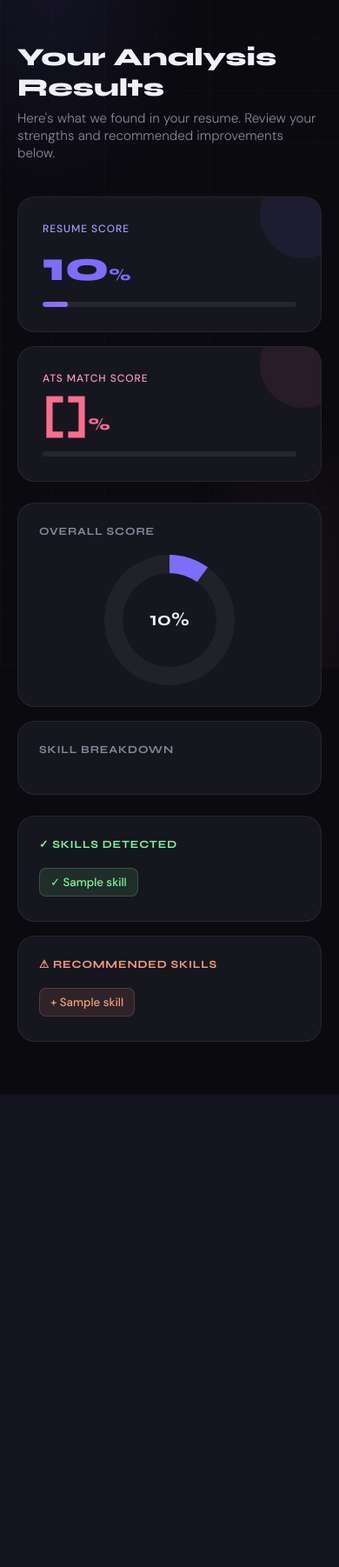
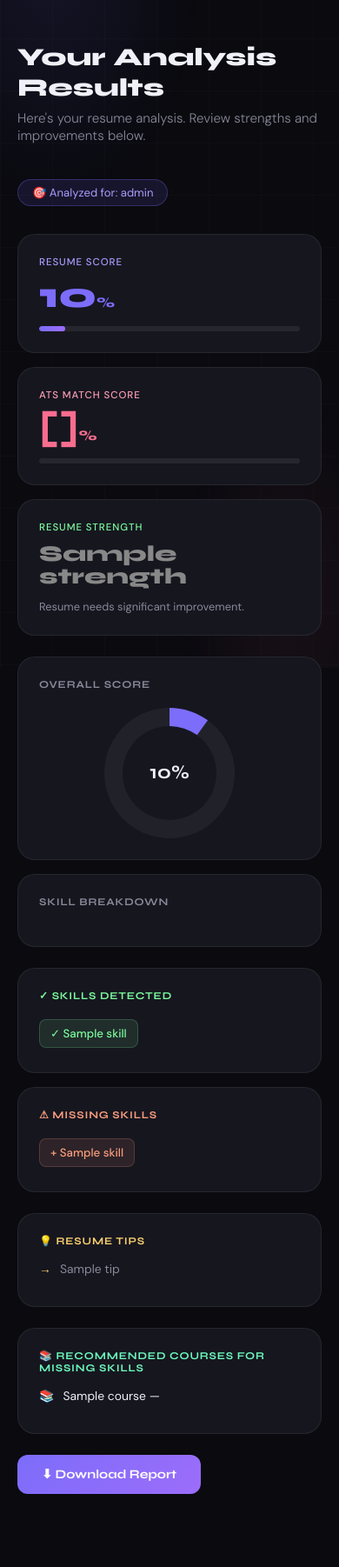
Before and after one commit to itzswathinagaraj/AI-Resume-Analyzer, a Flask app: template templates/result.html in a window 390 px wide. Shown: the part 76-1878 px from the top of the page at 87% size. Before the commit the page ends 1334 px from the top, so only its background shows below. Run offline with Flask 3, Linux system fonts and the light colour scheme; the template is opened without the code that fills it: most values are stand-ins (such as "Sample title", 1, 10 or a date in 2020).

Commit message:
Added role matching, strength meter, tips, courses, download

```diff
--- a/app.py
+++ b/app.py
@@ -8,17 +8,91 @@ UPLOAD_FOLDER = os.path.join(os.path.dirname(__file__), "uploads")
 os.makedirs(UPLOAD_FOLDER, exist_ok=True)
 app.config["UPLOAD_FOLDER"] = UPLOAD_FOLDER
 
+# Skills for each job role
+JOB_ROLES = {
+    "Python Developer": [
+        "python", "flask", "django", "sql", "html", "css",
+        "javascript", "git", "api", "machine learning"
+    ],
+    "Data Analyst": [
+        "python", "sql", "excel", "pandas", "numpy",
+        "matplotlib", "power bi", "tableau", "statistics", "data analysis"
+    ],
+    "Full Stack Developer": [
+        "html", "css", "javascript", "react", "nodejs",
+        "python", "sql", "git", "api", "mongodb"
+    ],
+    "Machine Learning Engineer": [
+        "python", "machine learning", "deep learning", "tensorflow",
+        "keras", "scikit-learn", "numpy", "pandas", "nlp", "data analysis"
+    ],
+    "Web Developer": [
+        "html", "css", "javascript", "react", "bootstrap",
+        "git", "api", "nodejs", "sql", "figma"
+    ]
+}
+
+# Tips based on resume content
+def get_tips(text, found_skills):
+    tips = []
+    if "github" not in text.lower():
+        tips.append("Add your GitHub profile link")
+    if "linkedin" not in text.lower():
+        tips.append("Add your LinkedIn profile link")
+    if "project" not in text.lower():
+        tips.append("Add a Projects section")
+    if "experience" not in text.lower():
+        tips.append("Add internship or work experience")
+    if "certif" not in text.lower():
+        tips.append("Add certifications if you have any")
+    if len(found_skills) < 4:
+        tips.append("Add more technical skills to your resume")
+    return tips
+
+# Course recommendations for missing skills
+COURSES = {
+    "python": "Python - https://www.learnpython.org",
+    "sql": "SQL - https://www.w3schools.com/sql",
+    "machine learning": "ML - https://www.coursera.org/learn/machine-learning",
+    "html": "HTML - https://www.w3schools.com/html",
+    "css": "CSS - https://www.w3schools.com/css",
+    "javascript": "JavaScript - https://javascript.info",
+    "react": "React - https://react.dev/learn",
+    "pandas": "Pandas - https://pandas.pydata.org/docs",
+    "numpy": "NumPy - https://numpy.org/learn",
+    "deep learning": "Deep Learning - https://www.coursera.org/specializations/deep-learning",
+    "tensorflow": "TensorFlow - https://www.tensorflow.org/tutorials",
+    "git": "Git - https://learngitbranching.js.org",
+    "flask": "Flask - https://flask.palletsprojects.com",
+    "django": "Django - https://www.djangoproject.com/start",
+    "mongodb": "MongoDB - https://learn.mongodb.com",
+    "tableau": "Tableau - https://www.tableau.com/learn/training",
+    "power bi": "Power BI - https://learn.microsoft.com/en-us/power-bi",
+}
+
+# Strength meter
+def get_strength(score):
+    if score >= 80:
+        return "Excellent", "#7cfa9d"
+    elif score >= 60:
+        return "Strong", "#7c6dfa"
+    elif score >= 40:
+        return "Average", "#fad06d"
+    else:
+        return "Weak", "#fa6d8f"
+
 
 @app.route("/")
 def home():
-    return render_template("index.html")
+    roles = list(JOB_ROLES.keys())
+    return render_template("index.html", roles=roles)
 
 
 @app.route("/upload", methods=["POST"])
 def upload():
-
     file = request.files["resume"]
     job_desc = request.form.get("jobdesc", "")
+    selected_role = request.form.get("role", "Python Developer")
 
     if file.filename == "":
         return "No file selected"
@@ -33,13 +107,8 @@ def upload():
         if content:
             resume_text += content
 
-    skills = [
-    "python", "html", "css", "machine learning",
-    "data analysis", "problem solving",
-    "communication", "teamwork", "web development",
-    "artificial intelligence", "deep learning"
-    ]
-
+    # Role based skill matching
+    skills = JOB_ROLES.get(selected_role, JOB_ROLES["Python Developer"])
     found_skills = []
     missing_skills = []
 
@@ -49,24 +118,32 @@ def upload():
         else:
             missing_skills.append(skill)
 
-    score = len(found_skills) * 10
-    if score > 100:
-        score = 100
+    score = int((len(found_skills) / len(skills)) * 100)
 
     # ATS match
     resume_words = set(resume_text.lower().split())
     job_words = set(job_desc.lower().split())
     matched = resume_words.intersection(job_words)
-    ats_score = int((len(matched) / len(job_words)) * 100) if len(job_words) > 0 else 0
+    ats_score = int((len(matched) / len(job_words)) * 100) if job_words else 0
     if ats_score > 100:
         ats_score = 100
+
+    # Extras
+    tips = get_tips(resume_text, found_skills)
+    strength, strength_color = get_strength(score)
+    course_recs = [COURSES[s] for s in missing_skills if s in COURSES]
 
     return render_template(
         "result.html",
         skills=found_skills,
         missing=missing_skills,
         score=score,
-        ats=ats_score
+        ats=ats_score,
+        role=selected_role,
+        tips=tips,
+        strength=strength,
+        strength_color=strength_color,
+        courses=course_recs
     )
 
 
--- a/templates/result.html
+++ b/templates/result.html
@@ -13,72 +13,115 @@
   body::before { content: ''; position: fixed; inset: 0; background: radial-gradient(ellipse 80% 60% at 15% 5%, rgba(124,109,250,0.1) 0%, transparent 55%), radial-gradient(ellipse 60% 50% at 85% 90%, rgba(250,109,143,0.07) 0%, transparent 55%); pointer-events: none; z-index: 0; }
   body::after { content: ''; position: fixed; inset: 0; background-image: linear-gradient(rgba(255,255,255,0.02) 1px, transparent 1px), linear-gradient(90deg, rgba(255,255,255,0.02) 1px, transparent 1px); background-size: 60px 60px; pointer-events: none; z-index: 0; }
   .wrapper { position: relative; z-index: 1; max-width: 900px; margin: 0 auto; padding: 40px 20px 60px; }
-  .topbar { display: flex; align-items: center; justify-content: space-between; margin-bottom: 48px; animation: fadeDown 0.5s ease both; }
+  .topbar { display: flex; align-items: center; justify-content: space-between; margin-bottom: 48px; }
   .logo { font-family: 'Syne', sans-serif; font-size: 1.1rem; font-weight: 800; background: linear-gradient(135deg, #7c6dfa, #fa6d8f); -webkit-background-clip: text; -webkit-text-fill-color: transparent; background-clip: text; }
   .back-btn { display: inline-flex; align-items: center; gap: 8px; text-decoration: none; color: var(--muted); font-size: 0.87rem; border: 1px solid var(--border); padding: 8px 16px; border-radius: 100px; transition: all 0.2s; }
   .back-btn:hover { color: var(--text); border-color: rgba(124,109,250,0.4); background: rgba(124,109,250,0.07); }
-  .page-title { font-family: 'Syne', sans-serif; font-size: clamp(1.8rem, 4vw, 2.6rem); font-weight: 800; margin-bottom: 8px; animation: fadeDown 0.6s 0.1s ease both; }
-  .page-subtitle { color: var(--muted); font-size: 0.95rem; margin-bottom: 40px; font-weight: 300; animation: fadeDown 0.6s 0.15s ease both; }
-  .score-row { display: grid; grid-template-columns: 1fr 1fr; gap: 16px; margin-bottom: 24px; animation: fadeUp 0.7s 0.2s ease both; }
-  @media (max-width: 560px) { .score-row { grid-template-columns: 1fr; } }
-  .score-card { background: var(--card); border: 1px solid var(--border); border-radius: 20px; padding: 28px; position: relative; overflow: hidden; }
-  .score-card::before { content: ''; position: absolute; top: -30px; right: -30px; width: 100px; height: 100px; border-radius: 50%; opacity: 0.08; }
-  .score-card.purple::before { background: #7c6dfa; }
-  .score-card.pink::before { background: #fa6d8f; }
-  .score-label { font-size: 0.75rem; font-weight: 500; text-transform: uppercase; letter-spacing: 0.08em; margin-bottom: 12px; }
+  .page-title { font-family: 'Syne', sans-serif; font-size: clamp(1.8rem, 4vw, 2.6rem); font-weight: 800; margin-bottom: 8px; }
+  .page-subtitle { color: var(--muted); font-size: 0.95rem; margin-bottom: 40px; font-weight: 300; }
+  .role-badge { display: inline-flex; align-items: center; gap: 8px; background: rgba(124,109,250,0.12); border: 1px solid rgba(124,109,250,0.3); border-radius: 100px; padding: 6px 16px; font-size: 0.82rem; color: #a89cfc; margin-bottom: 32px; }
+
+  /* Score row */
+  .score-row { display: grid; grid-template-columns: 1fr 1fr 1fr; gap: 16px; margin-bottom: 24px; }
+  @media (max-width: 600px) { .score-row { grid-template-columns: 1fr; } }
+  .score-card { background: var(--card); border: 1px solid var(--border); border-radius: 20px; padding: 24px; position: relative; overflow: hidden; }
+  .score-label { font-size: 0.72rem; font-weight: 500; text-transform: uppercase; letter-spacing: 0.08em; margin-bottom: 10px; }
+  .score-number { font-family: 'Syne', sans-serif; font-size: 2.6rem; font-weight: 800; line-height: 1; margin-bottom: 14px; }
   .score-card.purple .score-label { color: #a89cfc; }
+  .score-card.purple .score-number { color: #7c6dfa; }
   .score-card.pink .score-label { color: #fc9db4; }
-  .score-number { font-family: 'Syne', sans-serif; font-size: 3rem; font-weight: 800; line-height: 1; margin-bottom: 16px; }
-  .score-card.purple .score-number { color: #7c6dfa; }
   .score-card.pink .score-number { color: #fa6d8f; }
+  .score-card.green .score-label { color: #7cfa9d; }
+  .score-card.green .score-number { font-size: 1.6rem; margin-top: 6px; }
   .prog-track { width: 100%; height: 6px; background: rgba(255,255,255,0.07); border-radius: 100px; overflow: hidden; }
-  .prog-fill { height: 100%; border-radius: 100px; transition: width 1s cubic-bezier(0.4, 0, 0.2, 1); }
+  .prog-fill { height: 100%; border-radius: 100px; transition: width 1s cubic-bezier(0.4,0,0.2,1); }
   .score-card.purple .prog-fill { background: linear-gradient(90deg, #7c6dfa, #9c6dfa); }
   .score-card.pink .prog-fill { background: linear-gradient(90deg, #fa6d8f, #fa9db4); }
-  .charts-row { display: grid; grid-template-columns: 200px 1fr; gap: 16px; margin-bottom: 24px; animation: fadeUp 0.7s 0.3s ease both; }
+
+  /* Charts */
+  .charts-row { display: grid; grid-template-columns: 200px 1fr; gap: 16px; margin-bottom: 24px; }
   @media (max-width: 600px) { .charts-row { grid-template-columns: 1fr; } }
   .chart-card { background: var(--card); border: 1px solid var(--border); border-radius: 20px; padding: 24px; display: flex; flex-direction: column; align-items: center; justify-content: center; }
-  .chart-card h4 { font-family: 'Syne', sans-serif; font-size: 0.78rem; font-weight: 700; text-transform: uppercase; letter-spacing: 0.07em; color: var(--muted); margin-bottom: 20px; align-self: flex-start; }
+  .chart-card h4 { font-family: 'Syne', sans-serif; font-size: 0.75rem; font-weight: 700; text-transform: uppercase; letter-spacing: 0.07em; color: var(--muted); margin-bottom: 20px; align-self: flex-start; }
   .donut-wrap { width: 150px; height: 150px; }
-  .skills-grid { display: grid; grid-template-columns: 1fr 1fr; gap: 16px; animation: fadeUp 0.7s 0.4s ease both; }
-  @media (max-width: 560px) { .skills-grid { grid-template-columns: 1fr; } }
-  .skill-section { background: var(--card); border: 1px solid var(--border); border-radius: 20px; padding: 24px; }
-  .skill-section h4 { font-family: 'Syne', sans-serif; font-size: 0.78rem; font-weight: 700; text-transform: uppercase; letter-spacing: 0.07em; margin-bottom: 16px; }
-  .skill-section.found h4 { color: #7cfa9d; }
-  .skill-section.missing h4 { color: #fa9d7c; }
-  .skill-tag { display: inline-flex; align-items: center; gap: 6px; border-radius: 8px; padding: 7px 12px; font-size: 0.83rem; font-weight: 500; margin: 4px 4px 4px 0; }
-  .skill-tag.found { background: rgba(124,250,157,0.1); border: 1px solid rgba(124,250,157,0.2); color: #7cfa9d; }
-  .skill-tag.missing { background: rgba(250,157,124,0.1); border: 1px solid rgba(250,157,124,0.2); color: #fa9d7c; }
   .bar-chart-wrap { width: 100%; }
   .bar-item { display: flex; align-items: center; gap: 10px; margin-bottom: 10px; font-size: 0.83rem; }
-  .bar-item-label { width: 100px; flex-shrink: 0; color: var(--muted); text-transform: capitalize; }
+  .bar-item-label { width: 110px; flex-shrink: 0; color: var(--muted); text-transform: capitalize; }
   .bar-item-track { flex: 1; height: 8px; background: rgba(255,255,255,0.06); border-radius: 100px; overflow: hidden; }
   .bar-item-fill { height: 100%; border-radius: 100px; background: linear-gradient(90deg, #7c6dfa, #9c6dfa); transition: width 1s ease; }
   .bar-item-fill.missing-bar { background: linear-gradient(90deg, #fa6d8f, #fa9db4); }
+
+  /* Skills */
+  .skills-grid { display: grid; grid-template-columns: 1fr 1fr; gap: 16px; margin-bottom: 24px; }
+  @media (max-width: 560px) { .skills-grid { grid-template-columns: 1fr; } }
+  .skill-section { background: var(--card); border: 1px solid var(--border); border-radius: 20px; padding: 24px; }
+  .skill-section h4 { font-family: 'Syne', sans-serif; font-size: 0.75rem; font-weight: 700; text-transform: uppercase; letter-spacing: 0.07em; margin-bottom: 16px; }
+  .skill-section.found h4 { color: #7cfa9d; }
+  .skill-section.missing h4 { color: #fa9d7c; }
+  .skill-tag { display: inline-flex; align-items: center; border-radius: 8px; padding: 7px 12px; font-size: 0.83rem; font-weight: 500; margin: 4px 4px 4px 0; }
+  .skill-tag.found { background: rgba(124,250,157,0.1); border: 1px solid rgba(124,250,157,0.2); color: #7cfa9d; }
+  .skill-tag.missing { background: rgba(250,157,124,0.1); border: 1px solid rgba(250,157,124,0.2); color: #fa9d7c; }
+
+  /* Tips */
+  .tips-card { background: var(--card); border: 1px solid var(--border); border-radius: 20px; padding: 24px; margin-bottom: 24px; }
+  .tips-card h4 { font-family: 'Syne', sans-serif; font-size: 0.75rem; font-weight: 700; text-transform: uppercase; letter-spacing: 0.07em; color: #fad06d; margin-bottom: 16px; }
+  .tip-item { display: flex; align-items: flex-start; gap: 10px; margin-bottom: 10px; font-size: 0.87rem; color: var(--muted); }
+  .tip-item::before { content: '→'; color: #fad06d; flex-shrink: 0; }
+
+  /* Courses */
+  .courses-card { background: var(--card); border: 1px solid var(--border); border-radius: 20px; padding: 24px; margin-bottom: 24px; }
+  .courses-card h4 { font-family: 'Syne', sans-serif; font-size: 0.75rem; font-weight: 700; text-transform: uppercase; letter-spacing: 0.07em; color: #6dfabd; margin-bottom: 16px; }
+  .course-item { display: flex; align-items: center; gap: 10px; margin-bottom: 10px; font-size: 0.87rem; }
+  .course-item a { color: #6dfabd; text-decoration: none; }
+  .course-item a:hover { text-decoration: underline; }
+  .course-item::before { content: '📚'; flex-shrink: 0; }
+
+  /* Download btn */
+  .download-btn { display: inline-flex; align-items: center; gap: 8px; background: linear-gradient(135deg, #7c6dfa, #9c6dfa); border: none; border-radius: 12px; color: white; font-family: 'Syne', sans-serif; font-size: 0.9rem; font-weight: 700; padding: 14px 28px; cursor: pointer; transition: all 0.25s; text-decoration: none; margin-bottom: 24px; }
+  .download-btn:hover { transform: translateY(-2px); box-shadow: 0 8px 30px rgba(124,109,250,0.45); }
+
   @keyframes fadeDown { from { opacity: 0; transform: translateY(-14px); } to { opacity: 1; transform: translateY(0); } }
   @keyframes fadeUp { from { opacity: 0; transform: translateY(18px); } to { opacity: 1; transform: translateY(0); } }
 </style>
 </head>
 <body>
 <div class="wrapper">
+
   <div class="topbar">
     <div class="logo">ResumeAI</div>
     <a href="/" class="back-btn">← Analyze Another</a>
   </div>
+
   <h1 class="page-title">Your Analysis Results</h1>
-  <p class="page-subtitle">Here's what we found in your resume. Review your strengths and recommended improvements below.</p>
+  <p class="page-subtitle">Here's your resume analysis. Review strengths and improvements below.</p>
+  <div class="role-badge">🎯 Analyzed for: {{ role }}</div>
+
+  <!-- Score Cards -->
   <div class="score-row">
     <div class="score-card purple">
       <div class="score-label">Resume Score</div>
-      <div class="score-number">{{ score }}<small style="font-size:1.2rem">%</small></div>
-      <div class="prog-track"><div class="prog-fill" id="resumeBar" style="width: 0%"></div></div>
+      <div class="score-number">{{ score }}<small style="font-size:1rem">%</small></div>
+      <div class="prog-track"><div class="prog-fill" id="resumeBar" style="width:0%"></div></div>
     </div>
     <div class="score-card pink">
       <div class="score-label">ATS Match Score</div>
-      <div class="score-number">{{ ats }}<small style="font-size:1.2rem">%</small></div>
-      <div class="prog-track"><div class="prog-fill" id="atsBar" style="width: 0%"></div></div>
+      <div class="score-number">{{ ats }}<small style="font-size:1rem">%</small></div>
+      <div class="prog-track"><div class="prog-fill" id="atsBar" style="width:0%"></div></div>
+    </div>
+    <div class="score-card green">
+      <div class="score-label">Resume Strength</div>
+      <div class="score-number" style="color: {{ strength_color }}">{{ strength }}</div>
+      <div style="font-size:0.8rem; color:var(--muted); margin-top:8px;">
+        {% if strength == 'Excellent' %}Your resume is outstanding!
+        {% elif strength == 'Strong' %}Good resume, minor improvements needed.
+        {% elif strength == 'Average' %}Resume needs some work.
+        {% else %}Resume needs significant improvement.
+        {% endif %}
+      </div>
     </div>
   </div>
+
+  <!-- Charts -->
   <div class="charts-row">
     <div class="chart-card">
       <h4>Overall Score</h4>
@@ -89,32 +132,64 @@
       <div class="bar-chart-wrap" id="barChartWrap"></div>
     </div>
   </div>
+
+  <!-- Skills -->
   <div class="skills-grid">
     <div class="skill-section found">
       <h4>✓ Skills Detected</h4>
       {% if skills %}
         {% for skill in skills %}<span class="skill-tag found">✓ {{ skill }}</span>{% endfor %}
       {% else %}
-        <p style="color: var(--muted); font-size: 0.85rem;">No matching skills found.</p>
+        <p style="color:var(--muted);font-size:0.85rem">No matching skills found.</p>
       {% endif %}
     </div>
     <div class="skill-section missing">
-      <h4>⚠ Recommended Skills</h4>
+      <h4>⚠ Missing Skills</h4>
       {% if missing %}
         {% for skill in missing %}<span class="skill-tag missing">+ {{ skill }}</span>{% endfor %}
       {% else %}
-        <p style="color: #7cfa9d; font-size: 0.85rem;">Great! All key skills detected.</p>
+        <p style="color:#7cfa9d;font-size:0.85rem">All key skills detected!</p>
       {% endif %}
     </div>
   </div>
+
+  <!-- Tips -->
+  {% if tips %}
+  <div class="tips-card">
+    <h4>💡 Resume Tips</h4>
+    {% for tip in tips %}
+    <div class="tip-item">{{ tip }}</div>
+    {% endfor %}
+  </div>
+  {% endif %}
+
+  <!-- Course Recommendations -->
+  {% if courses %}
+  <div class="courses-card">
+    <h4>📚 Recommended Courses for Missing Skills</h4>
+    {% for course in courses %}
+    <div class="course-item">
+      {% set parts = course.split(' - ') %}
+      <span>{{ parts[0] }} — <a href="{{ parts[1] }}" target="_blank">{{ parts[1] }}</a></span>
+    </div>
+    {% endfor %}
+  </div>
+  {% endif %}
+
+  <!-- Download Button -->
+  <button class="download-btn" onclick="window.print()">⬇ Download Report</button>
+
 </div>
+
 <script>
   const resumeScore = {{ score }};
   const atsScore = {{ ats }};
+
   setTimeout(() => {
     document.getElementById('resumeBar').style.width = resumeScore + '%';
     document.getElementById('atsBar').style.width = atsScore + '%';
   }, 200);
+
   const ctx = document.getElementById('donutChart').getContext('2d');
   new Chart(ctx, {
     type: 'doughnut',
@@ -142,15 +217,18 @@
       }
     }]
   });
+
   const allSkills = {{ skills | tojson }};
   const missingSkills = {{ missing | tojson }};
   const barWrap = document.getElementById('barChartWrap');
+
   allSkills.forEach(skill => {
     barWrap.innerHTML += `<div class="bar-item"><div class="bar-item-label">${skill}</div><div class="bar-item-track"><div class="bar-item-fill" style="width:0%" data-w="100"></div></div></div>`;
   });
   missingSkills.slice(0, 4).forEach(skill => {
     barWrap.innerHTML += `<div class="bar-item"><div class="bar-item-label" style="color:#fa9d7c">${skill}</div><div class="bar-item-track"><div class="bar-item-fill missing-bar" style="width:0%" data-w="30"></div></div></div>`;
   });
+
   setTimeout(() => {
     document.querySelectorAll('.bar-item-fill[data-w]').forEach(el => { el.style.width = el.dataset.w + '%'; });
   }, 300);
```
Also changed, not shown: templates/index.html (+19 -6 lines), 1 other file.
